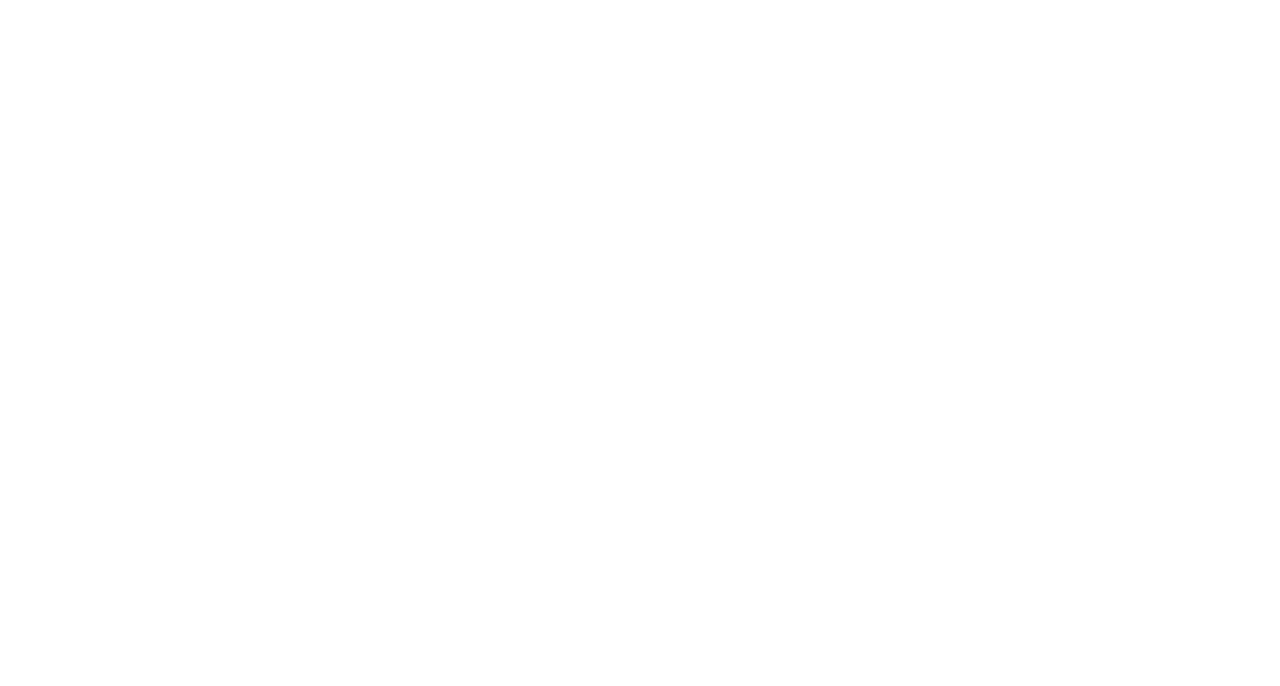
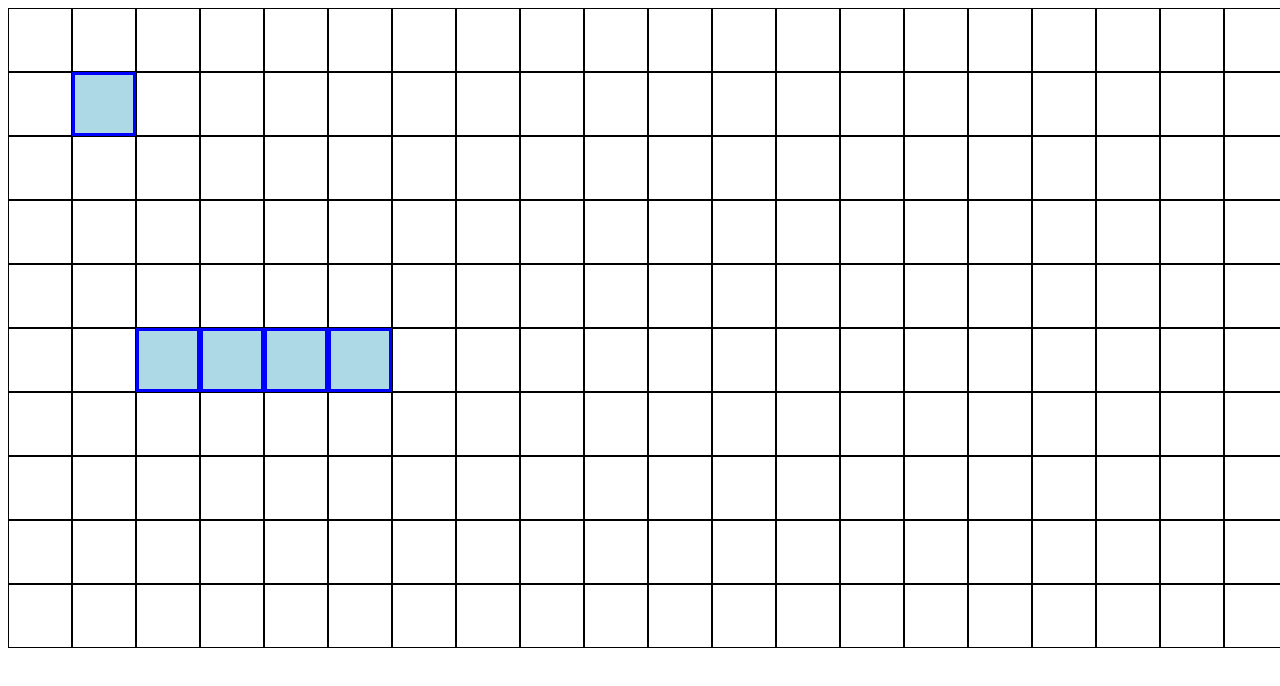
Before and after one commit to kpbongat/odin-battleShip, a website built with webpack: page src/index.html in a window 1280 px wide. Built offline with nearby package versions, Linux system fonts and the light colour scheme.

Commit message:
Add DOM module and renderBoard static method

```diff
--- /dev/null
+++ b/src/DOM.js
@@ -0,0 +1,20 @@
+export default class DOM {
+  static renderBoard(player, id) {
+    const oldDiv = document.querySelector(`.main > .grid.player-${id}`);
+    const newDiv = oldDiv.cloneNode();
+    for (let x = 0; x < 10; x++) {
+      for (let y = 0; y < 10; y++) {
+        const square = document.createElement("div");
+        const squareContent = player.gameboard.board[x][y];
+        if (squareContent) {
+          square.classList.add("ship");
+        } else {
+          square.classList.add("empty");
+        }
+
+        newDiv.appendChild(square);
+      }
+    }
+    oldDiv.replaceWith(newDiv);
+  }
+}
--- a/src/index.html
+++ b/src/index.html
@@ -3,7 +3,12 @@
   <head>
     <meta charset="UTF-8" />
     <meta name="viewport" content="width=device-width, initial-scale=1.0" />
-    <title>Document</title>
+    <title>Odin Battleship</title>
   </head>
-  <body></body>
+  <body>
+    <div class="main grid">
+      <div class="grid player-1"></div>
+      <div class="grid player-2"></div>
+    </div>
+  </body>
 </html>
--- a/src/index.js
+++ b/src/index.js
@@ -1 +1,15 @@
 import "./style.css";
+import Player from "./Player.js";
+import DOM from "./DOM";
+import Ship from "./Ship.js";
+const playerOne = new Player();
+const shipOne = new Ship(1);
+const shipTwo = new Ship(4);
+playerOne.gameboard.place(shipOne, [1, 1]);
+playerOne.gameboard.place(shipOne, [5, 2]);
+playerOne.gameboard.place(shipOne, [5, 3]);
+playerOne.gameboard.place(shipOne, [5, 4]);
+playerOne.gameboard.place(shipOne, [5, 5]);
+DOM.renderBoard(playerOne, 1);
+const playerTwo = new Player();
+DOM.renderBoard(playerTwo, 2);
--- a/src/style.css
+++ b/src/style.css
@@ -0,0 +1,23 @@
+.grid {
+  display: grid;
+  gap: 0px;
+}
+
+.main {
+  grid-template-columns: repeat(2, 1fr);
+  justify-items: center;
+}
+
+.main .grid {
+  grid-template: repeat(10, 64px) / repeat(10, 64px);
+}
+
+.empty {
+  background-color: white;
+  border: 1px solid black;
+}
+
+.ship {
+  background-color: lightblue;
+  border: 3px solid blue;
+}
```
